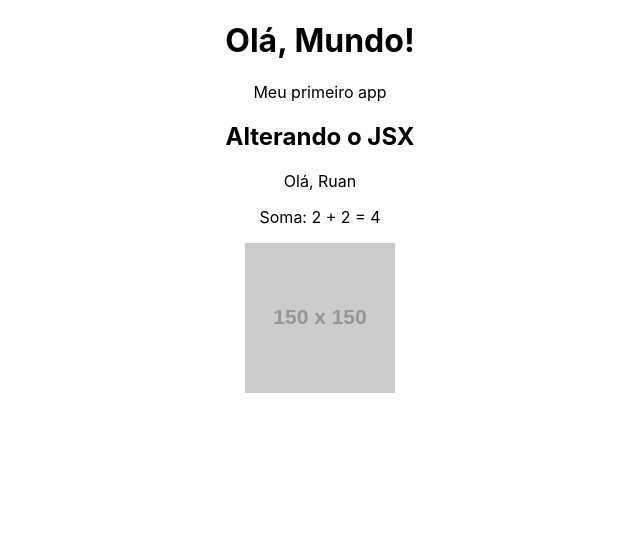
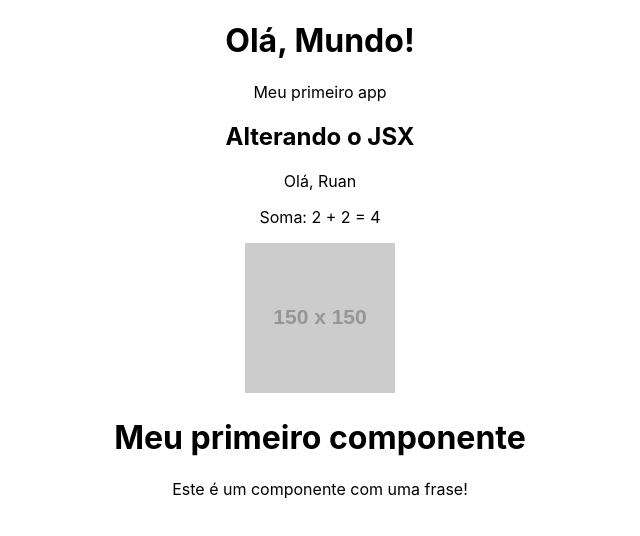
Before and after one commit to ruann-fernandess/Curso_React, a React (Create React App) app: page / in a window 1280 px wide. Shown: the top 536 px of the page, without its empty margins (320-960 px from the left). Built offline with nearby package versions, Linux system fonts and the light colour scheme.

Commit message:
Aula 4 - Manipulando Components

```diff
--- a/src/App.js
+++ b/src/App.js
@@ -1,5 +1,6 @@
 import logo from './logo.svg';
 import './App.css';
+import HelloWorld from './components/HelloWorld'
 
 function App() {
   const name = "Ruan"
@@ -13,6 +14,7 @@
      <p>Olá, {name}</p>
      <p>Soma: 2 + 2 = {2+2}</p>
      <img src={url} alt="Minha imagem 150x150" />
+     <HelloWorld/>
 
     </div>
   );
--- /dev/null
+++ b/src/components/Frase.js
@@ -0,0 +1,9 @@
+function Frase(){
+    return(
+        <div>
+            <p>Este é um componente com uma frase!</p>
+        </div>
+    )
+}
+
+export default Frase
--- /dev/null
+++ b/src/components/HelloWorld.js
@@ -0,0 +1,12 @@
+import Frase from './Frase'
+
+function HelloWorld(){
+    return (
+        <div>
+            <h1>Meu primeiro componente</h1>
+            <Frase/>
+        </div>
+    )
+}
+
+export default HelloWorld
```
